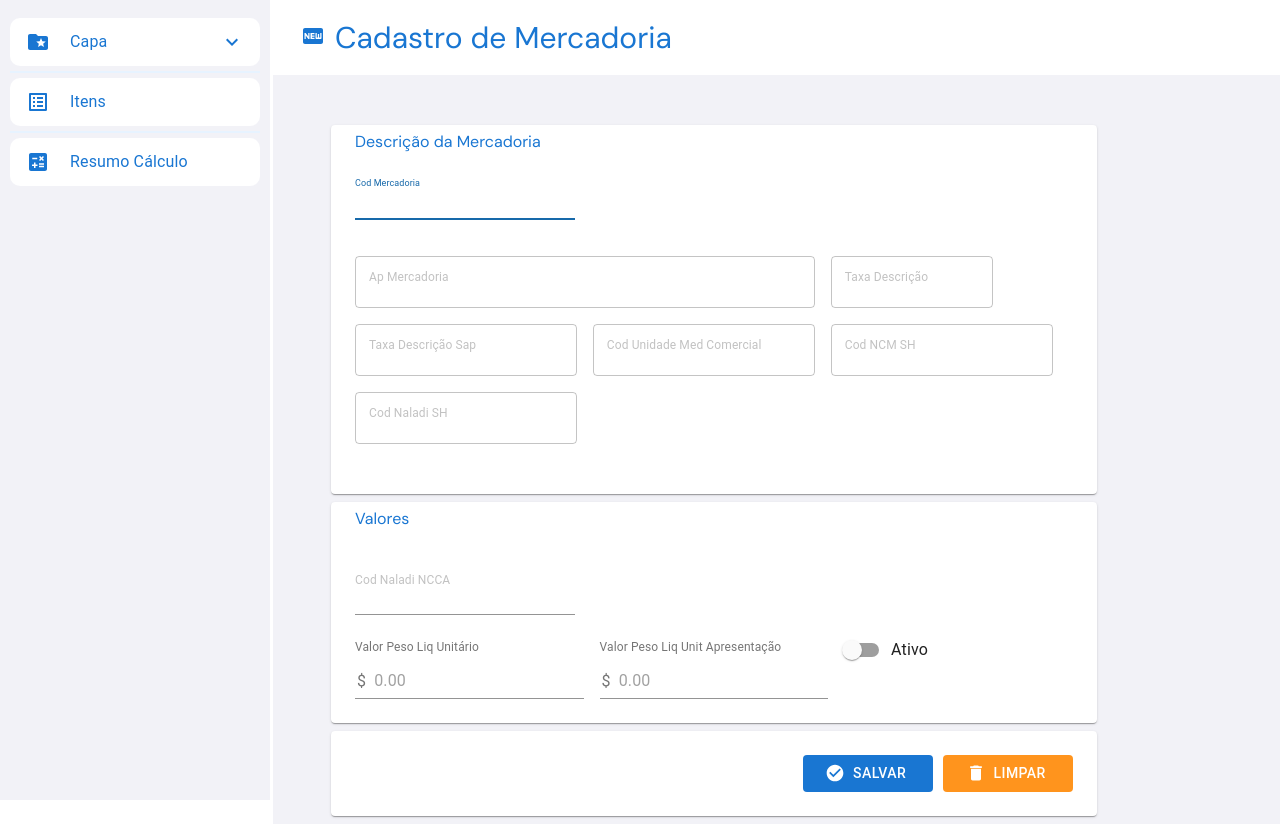
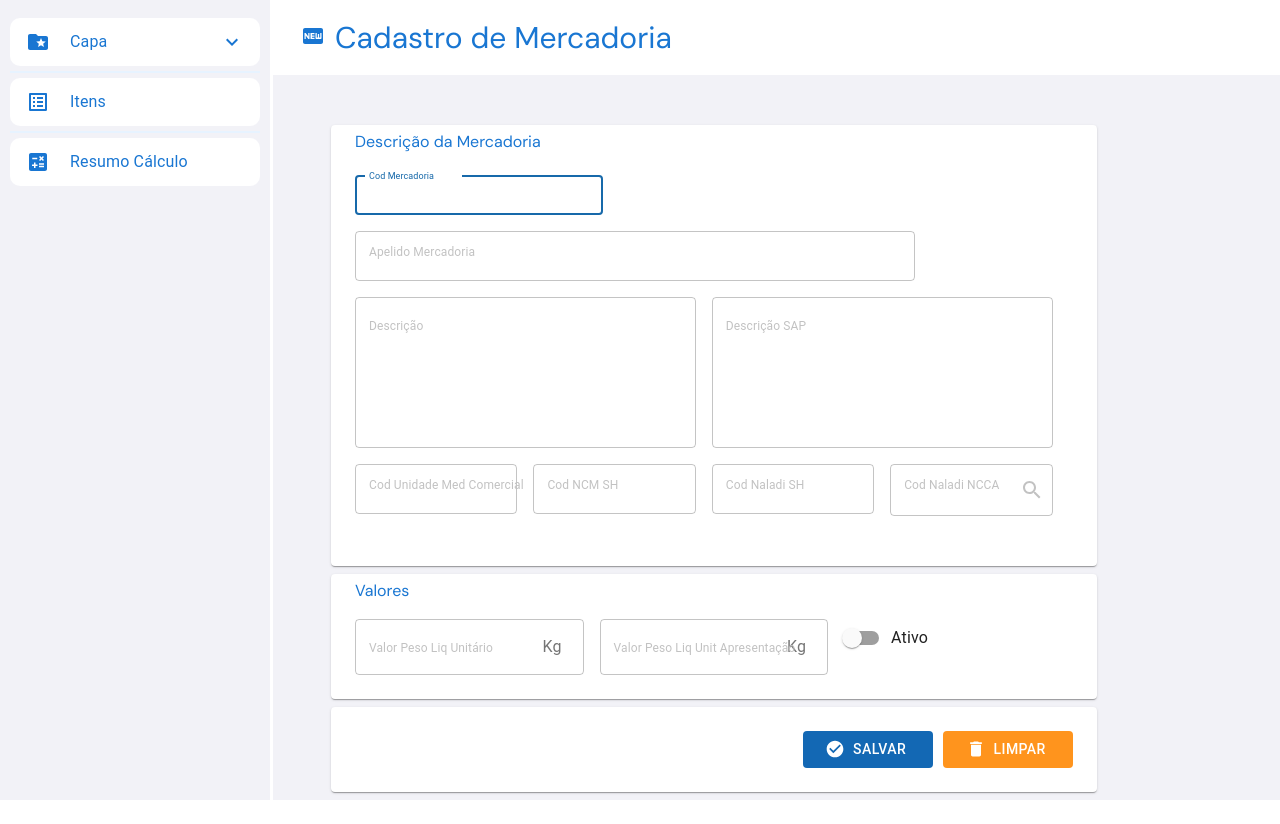
Before and after one commit to orlando-messias/projeto-kestraa-frontend, a React (Create React App) app: page /cadastro/mercadoria in a window 1280 px wide. After the commit the page ends 800 px from the top, so only its background shows below. Built offline with nearby package versions, Linux system fonts and the light colour scheme.

Commit message:
feat: implementa validacao de MercadoriaForm com a lib yup

```diff
--- a/src/pages/MercadoriaPage/components/MercadoriaForm.styles.ts
+++ b/src/pages/MercadoriaPage/components/MercadoriaForm.styles.ts
@@ -37,7 +37,12 @@ export const Button01 = styled.div`
 export const useStyles = makeStyles((theme) => ({
   input: {
     padding: '0px',
-    height: '52px'
+    height: '50px'
+  },
+  inputMedium: {
+    padding: '0px',
+    height: '50px',
+    width: '560px'
   },
   inputLabel: {
     fontSize: '12px',
@@ -57,7 +62,7 @@ export const useStyles = makeStyles((theme) => ({
     justifyContent: 'flex-end'
   },
   button1: {
-    backgroundColor: '#1976D2',
+    backgroundColor: '#1368B4',
     color: '#FFFFFF',
     width: '130px',
 
--- a/src/pages/MercadoriaPage/components/MercadoriaForm.tsx
+++ b/src/pages/MercadoriaPage/components/MercadoriaForm.tsx
@@ -1,14 +1,23 @@
 import {
   Button,
-  FormControlLabel, Grid, Input, InputAdornment, InputLabel, Paper, Switch, TextField
+  FormControlLabel,
+  Grid,
+  InputAdornment,
+  Paper,
+  Switch,
+  TextField
 } from '@material-ui/core';
-import { CheckCircle, Delete, FiberNew } from '@mui/icons-material';
+import {
+  CheckCircle, Delete, FiberNew, Search
+} from '@mui/icons-material';
 import React, { useState } from 'react';
 import * as yup from 'yup';
 import { useFormik } from 'formik';
+import Autocomplete, { createFilterOptions } from '@mui/material/Autocomplete';
 import {
   Container, Content, Header, useStyles
 } from './MercadoriaForm.styles';
+import data from './data.json';
 
 const MercadoriaForm = () => {
   const [mercadoria] = useState({
@@ -21,17 +30,26 @@ const MercadoriaForm = () => {
     cdNcmSh: '',
     cdNaladiSh: '',
     cdNaladiNcca: '',
-    vlPesoLiqUnitario: 0.0,
-    vlPesoLiqUnitarioApresentacao: 0.0,
+    vlPesoLiqUnitario: '',
+    vlPesoLiqUnitarioApresentacao: '',
     inAtivo: false
   });
 
   const cadastroFormSchema = yup.object().shape({
-    cdMercadoria: yup.string().required('obrigatorio'),
-    apMercadoria: yup.string().required('Ap Mercadoria obrigatório.').min(3, 'No mínimo 3 caracteres.'),
+    cdMercadoria: yup.string().required('Código da mercadoria obrigatório'),
+    apMercadoria: yup.string().required('Apelido da Mercadoria obrigatório').max(50, 'Máximo 50 caracteres'),
+    txDescricao: yup.string().required('Descrição obrigatória'),
+    txDescricaoSap: yup.string().required('Descrição SAP obrigatória'),
+    cdUnidMedComerc: yup.string().required('Código Unidade Med Comercial obrigatória'),
+    txDescricaoComerc: yup.string().required('Descrição Comerc obrigatória'),
+    cdNcmSh: yup.string().required('Código Ncm Sh obrigatório'),
+    cdNaladiSh: yup.string().required('Código Naladi Sh obrigatório'),
+    cdNaladiNcca: yup.string().required('Código Naladi NCCA obrigatório'),
+    vlPesoLiqUnitario: yup.string().required('Peso Líquido Unit obrigatório'),
+    vlPesoLiqUnitarioApresentacao: yup.string().required('Peso Líquido Unit Apresentação obrigatório'),
   });
 
-  const update = (values: any) => {
+  const update = async (values: any) => {
     console.log(values);
   };
 
@@ -64,6 +82,7 @@ const MercadoriaForm = () => {
                   <TextField
                     label="Cod Mercadoria"
                     name="cdMercadoria"
+                    variant="outlined"
                     size="small"
                     autoFocus
                     InputLabelProps={{
@@ -71,18 +90,14 @@ const MercadoriaForm = () => {
                     }}
                     onChange={formik.handleChange}
                     value={formik.values.cdMercadoria}
-                    // InputProps={{
-                    //   className: styles.input
-                    // }}
-                    style={{ marginBottom: '20px' }}
-                    // error={formik.touched.cdMercadoria && Boolean(formik.errors.cdMercadoria)}
-                    // helperText={formik.touched.cdMercadoria && formik.errors.cdMercadoria}
+                    error={formik.touched.cdMercadoria && Boolean(formik.errors.cdMercadoria)}
+                    helperText={formik.touched.cdMercadoria && formik.errors.cdMercadoria}
                   />
                 </Grid>
-                <Grid item sm={4} md={8}>
+                <Grid item sm={12}>
                   <TextField
                     size="small"
-                    label="Ap Mercadoria"
+                    label="Apelido Mercadoria"
                     name="apMercadoria"
                     variant="outlined"
                     onChange={formik.handleChange}
@@ -91,86 +106,165 @@ const MercadoriaForm = () => {
                       className: styles.inputLabel
                     }}
                     InputProps={{
-                      className: styles.input
+                      className: styles.inputMedium
                     }}
-                    fullWidth
                     error={formik.touched.apMercadoria && Boolean(formik.errors.apMercadoria)}
                     helperText={formik.touched.apMercadoria && formik.errors.apMercadoria}
                   />
                 </Grid>
-                <Grid item sm={4} md={3}>
+                <Grid item sm={6} md={6}>
+                  <TextField
+                    label="Descrição"
+                    name="txDescricao"
+                    multiline
+                    rows={6}
+                    maxRows={6}
+                    variant="outlined"
+                    onChange={formik.handleChange}
+                    value={formik.values.txDescricao}
+                    // style={{ width: '560px' }}
+                    InputLabelProps={{
+                      className: styles.inputLabel
+                    }}
+                    fullWidth
+                    inputProps={{
+                      maxLength: 600
+                    }}
+                    error={formik.touched.txDescricao && Boolean(formik.errors.txDescricao)}
+                    helperText={formik.touched.txDescricao && formik.errors.txDescricao}
+                  />
+                </Grid>
+                <Grid item sm={6} md={6}>
+                  <TextField
+                    label="Descrição SAP"
+                    name="txDescricaoSap"
+                    multiline
+                    rows={6}
+                    maxRows={6}
+                    variant="outlined"
+                    onChange={formik.handleChange}
+                    value={formik.values.txDescricaoSap}
+                    // style={{ width: '560px' }}
+                    fullWidth
+                    InputLabelProps={{
+                      className: styles.inputLabel
+                    }}
+                    inputProps={{
+                      maxLength: 600
+                    }}
+                    error={formik.touched.txDescricaoSap && Boolean(formik.errors.txDescricaoSap)}
+                    helperText={formik.touched.txDescricaoSap && formik.errors.txDescricaoSap}
+                  />
+                </Grid>
+                <Grid item sm={3} md={3}>
                   <TextField
                     size="small"
-                    label="Taxa Descrição"
-                    name="txDescricao"
+                    label="Cod Unidade Med Comercial"
+                    name="cdUnidMedComerc"
                     variant="outlined"
+                    onChange={formik.handleChange}
+                    value={formik.values.cdUnidMedComerc}
+                    fullWidth
                     InputLabelProps={{
                       className: styles.inputLabel
                     }}
                     InputProps={{
                       className: styles.input
                     }}
+                    error={formik.touched.cdUnidMedComerc
+                      && Boolean(formik.errors.cdUnidMedComerc)}
+                    helperText={formik.touched.cdUnidMedComerc
+                      && formik.errors.cdUnidMedComerc}
                   />
                 </Grid>
-                <Grid item sm={4} md={4}>
+                <Grid item sm={3} md={3}>
                   <TextField
                     size="small"
-                    label="Taxa Descrição Sap"
-                    name="txDescricaoSap"
+                    label="Cod NCM SH"
+                    name="cdNcmSh"
                     variant="outlined"
+                    onChange={formik.handleChange}
+                    value={formik.values.cdNcmSh}
+                    fullWidth
                     InputLabelProps={{
                       className: styles.inputLabel
                     }}
                     InputProps={{
                       className: styles.input
                     }}
-                    fullWidth
+                    error={formik.touched.cdNcmSh && Boolean(formik.errors.cdNcmSh)}
+                    helperText={formik.touched.cdNcmSh && formik.errors.cdNcmSh}
                   />
                 </Grid>
-                <Grid item sm={4} md={4}>
+                <Grid item sm={3} md={3}>
                   <TextField
                     size="small"
-                    label="Cod Unidade Med Comercial"
-                    name="cdUnidMedComercial"
+                    label="Cod Naladi SH"
+                    name="cdNaladiSh"
                     variant="outlined"
+                    onChange={formik.handleChange}
+                    value={formik.values.cdNaladiSh}
+                    fullWidth
                     InputLabelProps={{
                       className: styles.inputLabel
                     }}
                     InputProps={{
                       className: styles.input
                     }}
-                    fullWidth
+                    error={formik.touched.cdNaladiSh && Boolean(formik.errors.cdNaladiSh)}
+                    helperText={formik.touched.cdNaladiSh && formik.errors.cdNaladiSh}
                   />
                 </Grid>
-                <Grid item sm={4} md={4}>
-                  <TextField
+                <Grid item sm={3}>
+                  <Autocomplete
+                    options={data}
                     size="small"
-                    label="Cod NCM SH"
-                    name="cdNcmSH"
+                    getOptionLabel={(option) => `${option.cod}`}
+                    isOptionEqualToValue={(option, value) => option.cod === value.cod}
+                    onChange={formik.handleChange}
+                    renderInput={(params) => (
+                      <TextField
+                        {...params}
+                        label="Cod Naladi NCCA"
+                        variant="outlined"
+                        name="cdNaladiNcca"
+                        onChange={formik.handleChange}
+                        value={formik.values.cdNaladiNcca}
+                        // eslint-disable-next-line max-len
+                        InputProps={{
+                          ...params.InputProps,
+                          endAdornment: (
+                            <InputAdornment position="end">
+                              <Search style={{ color: '#c2c2c2', position: 'relative', right: '-30px' }} />
+                            </InputAdornment>
+                          )
+                        }}
+                        InputLabelProps={{
+                          className: styles.inputLabel
+                        }}
+                        error={formik.touched.cdNaladiNcca && Boolean(formik.errors.cdNaladiNcca)}
+                        helperText={formik.touched.cdNaladiNcca && formik.errors.cdNaladiNcca}
+                      />
+                    )}
+                    filterOptions={createFilterOptions({
+                      matchFrom: 'start',
+                      stringify: (option) => option.cod
+                    })}
+                    noOptionsText="Digite um código válido"
+                  />
+                  {/* <TextField
+                    label="Cod Naladi NCCA"
+                    name="cdNaladiNcca"
+                    size="small"
                     variant="outlined"
+                    fullWidth
                     InputLabelProps={{
                       className: styles.inputLabel
                     }}
                     InputProps={{
                       className: styles.input
                     }}
-                    fullWidth
-                  />
-                </Grid>
-                <Grid item sm={4} md={4}>
-                  <TextField
-                    size="small"
-                    label="Cod Naladi SH"
-                    name="cdNaladiSh"
-                    variant="outlined"
-                    InputLabelProps={{
-                      className: styles.inputLabel
-                    }}
-                    InputProps={{
-                      className: styles.input
-                    }}
-                    fullWidth
-                  />
+                  /> */}
                 </Grid>
 
               </Grid>
@@ -185,34 +279,47 @@ const MercadoriaForm = () => {
               Valores
             </span>
             <Grid container spacing={2}>
-
-              <Grid item sm={12}>
+              <Grid item sm={4}>
                 <TextField
-                  label="Cod Naladi NCCA"
-                  name="cdNaladiNcca"
-                  size="medium"
+                  label="Valor Peso Liq Unitário"
+                  name="vlPesoLiqUnitario"
+                  placeholder="0.00000"
+                  variant="outlined"
+                  onChange={formik.handleChange}
+                  value={formik.values.vlPesoLiqUnitario}
+                  InputProps={{
+                    endAdornment: (
+                      <InputAdornment position="start">Kg</InputAdornment>
+                    )
+                  }}
                   InputLabelProps={{
                     className: styles.inputLabel
                   }}
-                  InputProps={{
-                    className: styles.input
-                  }}
+                  error={formik.touched.vlPesoLiqUnitario
+                    && Boolean(formik.errors.vlPesoLiqUnitario)}
+                  helperText={formik.touched.vlPesoLiqUnitario && formik.errors.vlPesoLiqUnitario}
                 />
               </Grid>
               <Grid item sm={4}>
-                <InputLabel style={{ fontSize: '12px', marginTop: '10px' }}>Valor Peso Liq Unitário</InputLabel>
-                <Input
-                  style={{ padding: '12px 0 2px 2px' }}
-                  startAdornment={<InputAdornment position="start">$</InputAdornment>}
-                  placeholder="0.00"
-                />
-              </Grid>
-              <Grid item sm={4}>
-                <InputLabel style={{ fontSize: '12px', marginTop: '10px' }}>Valor Peso Liq Unit Apresentação</InputLabel>
-                <Input
-                  style={{ padding: '12px 0 2px 2px' }}
-                  startAdornment={<InputAdornment position="start">$</InputAdornment>}
-                  placeholder="0.00"
+                <TextField
+                  label="Valor Peso Liq Unit Apresentação"
+                  name="vlPesoLiqUnitarioApresentacao"
+                  placeholder="0.00000"
+                  variant="outlined"
+                  onChange={formik.handleChange}
+                  value={formik.values.vlPesoLiqUnitarioApresentacao}
+                  InputProps={{
+                    endAdornment: (
+                      <InputAdornment position="start">Kg</InputAdornment>
+                    )
+                  }}
+                  InputLabelProps={{
+                    className: styles.inputLabel
+                  }}
+                  error={formik.touched.vlPesoLiqUnitarioApresentacao
+                    && Boolean(formik.errors.vlPesoLiqUnitarioApresentacao)}
+                  helperText={formik.touched.vlPesoLiqUnitarioApresentacao
+                    && formik.errors.vlPesoLiqUnitarioApresentacao}
                 />
               </Grid>
               <Grid item sm={4}>
--- /dev/null
+++ b/src/pages/MercadoriaPage/components/data.json
@@ -0,0 +1,34 @@
+[
+  {
+    "id": "1",
+    "cod": "A3012"
+  },
+  {
+    "id": "2",
+    "cod": "DC120"
+  },
+  {
+    "id": "3",
+    "cod": "H33"
+  },
+  {
+    "id": "4",
+    "cod": "BCC08"
+  },
+  {
+    "id": "5",
+    "cod": "Z3A91"
+  },
+  {
+    "id": "6",
+    "cod": "A1110"
+  },
+  {
+    "id": "7",
+    "cod": "AF1120"
+  },
+  {
+    "id": "8",
+    "cod": "GA33"
+  }
+]
```
